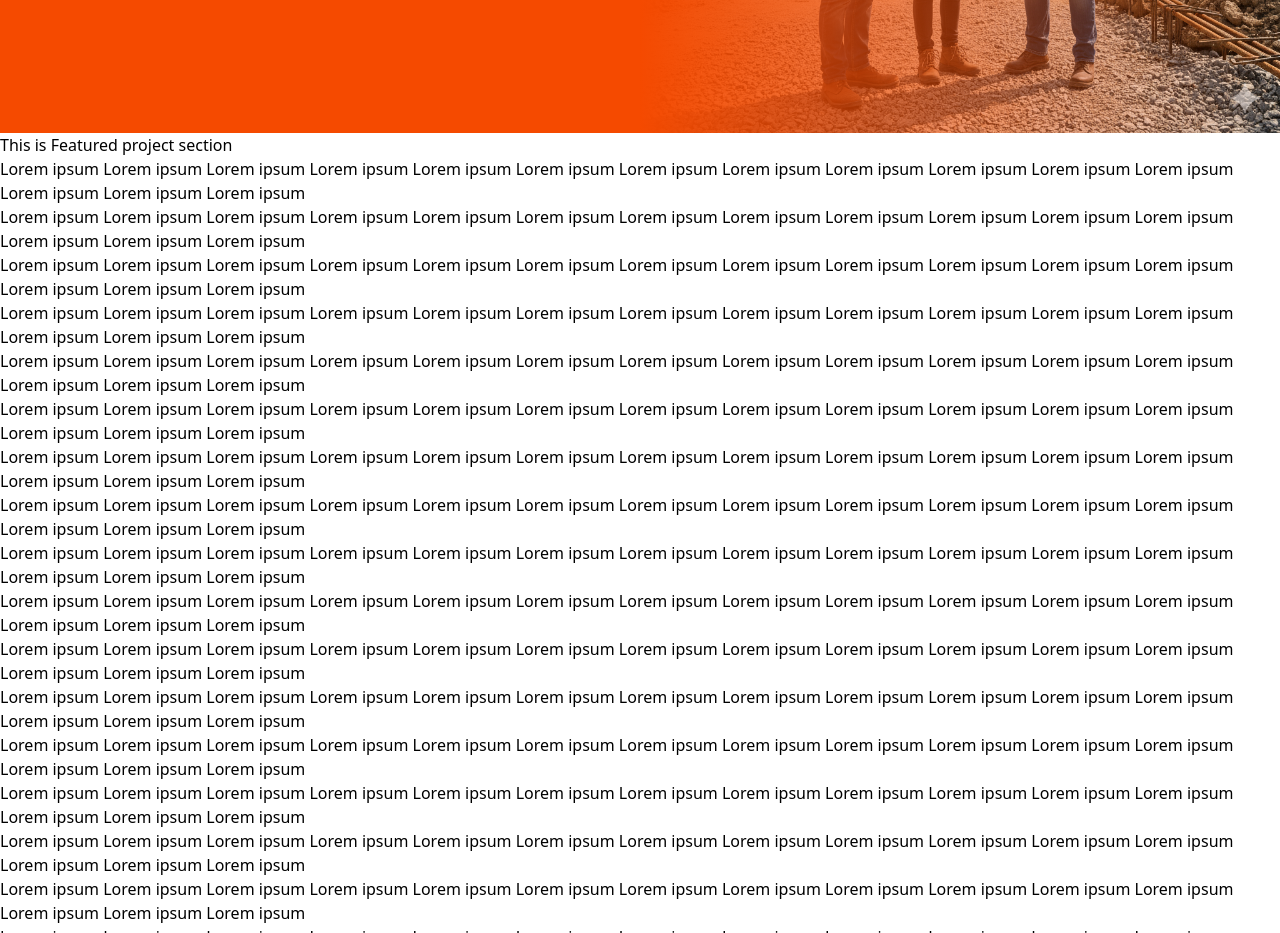
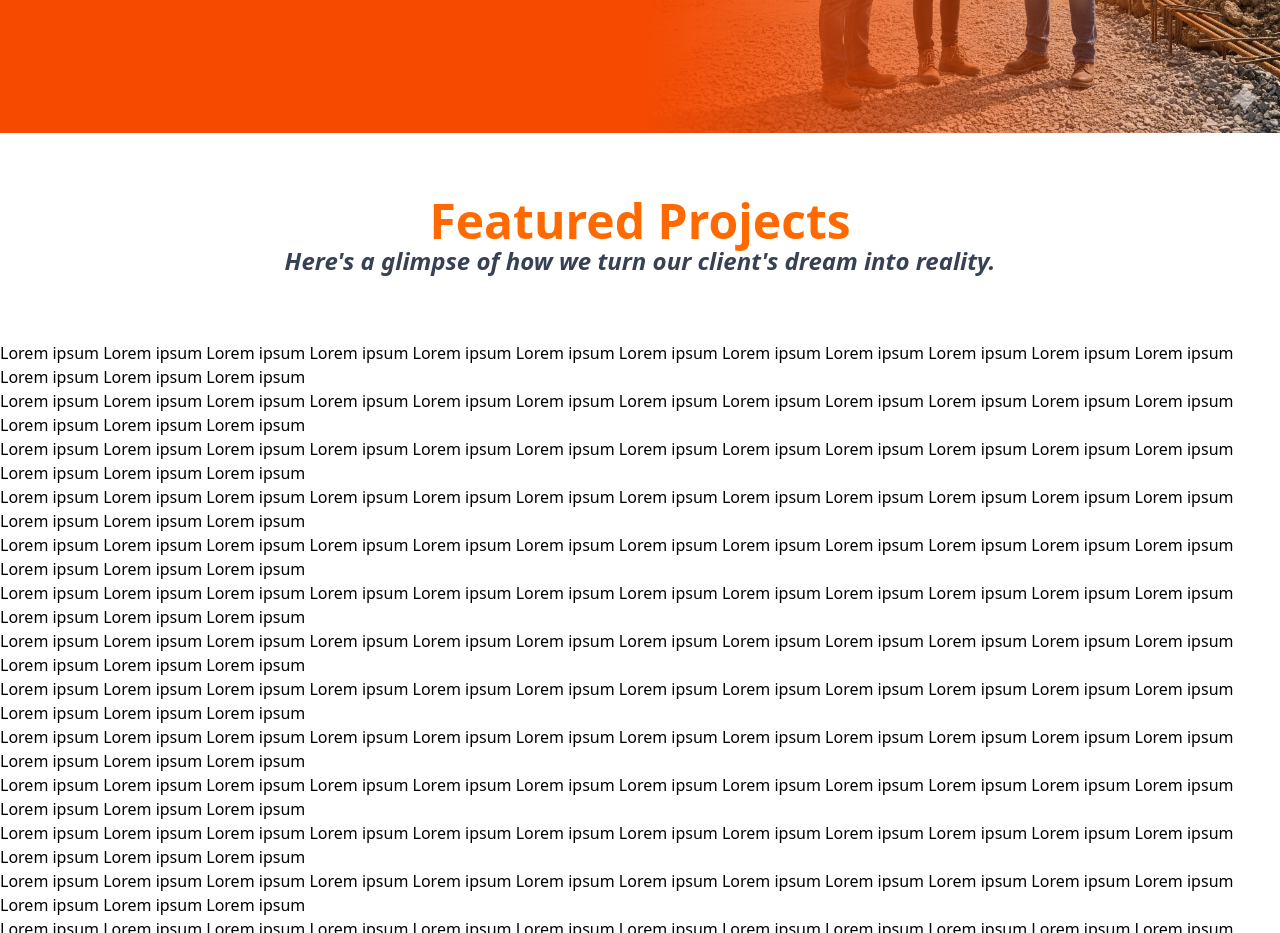
Before and after one commit to khianvictorycalderon/Exponentium-Construction, a React (Vite) app: page / in a window 1280 px wide. Shown: the part 2140-3073 px from the top of the page. Built offline with nearby package versions, Linux system fonts and the light colour scheme.

Commit message:
Added featured project title + description

```diff
--- a/src/App.tsx
+++ b/src/App.tsx
@@ -60,7 +60,7 @@ export default function App() {
           },
           {
             label: <NavBarButton><><FiBriefcase  size={32} strokeWidth={1.6}/>Projects</></NavBarButton>,
-            action: () => slideToID(sectionIDs.project),
+            action: () => slideToID(sectionIDs.project, 80),
             className: NavBarDivClassname
           },
           {
--- a/src/sections/projects.tsx
+++ b/src/sections/projects.tsx
@@ -1,5 +1,15 @@
+import SectionContainer from "../component/section-container";
+import { SubHeadingText } from "../component/typography";
+
 export const ProjectSection = () => (
-    <section>
-        This is Featured project section
+    <section className="py-4 md:py-8 lg:py-16">
+        <SectionContainer>
+            <>
+                <h2 className="text-orange-500 font-bold lg:text-5xl md:text-4xl text-3xl text-center">Featured Projects</h2>
+                <SubHeadingText className="text-center italic text-gray-700">
+                    Here's a glimpse of how we turn our client's dream into reality.
+                </SubHeadingText>
+            </>
+        </SectionContainer>
     </section>
 );
```
